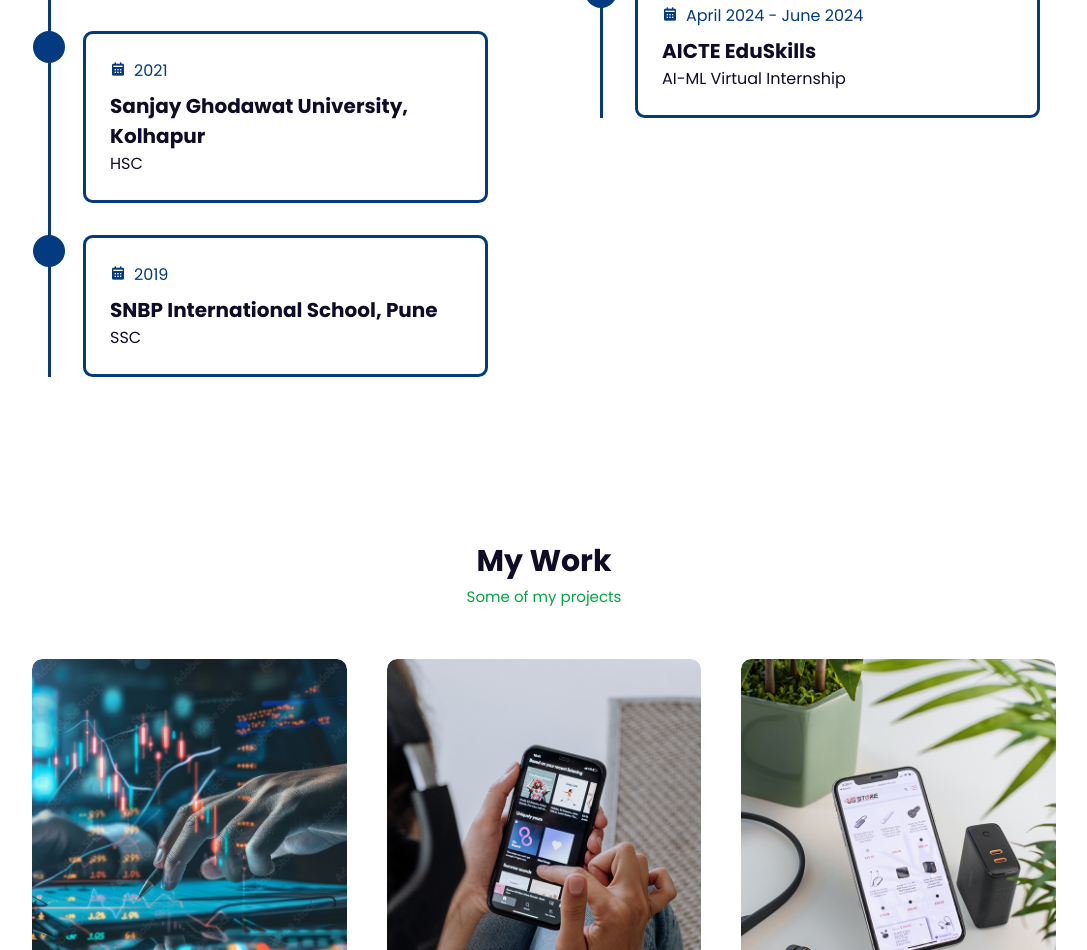
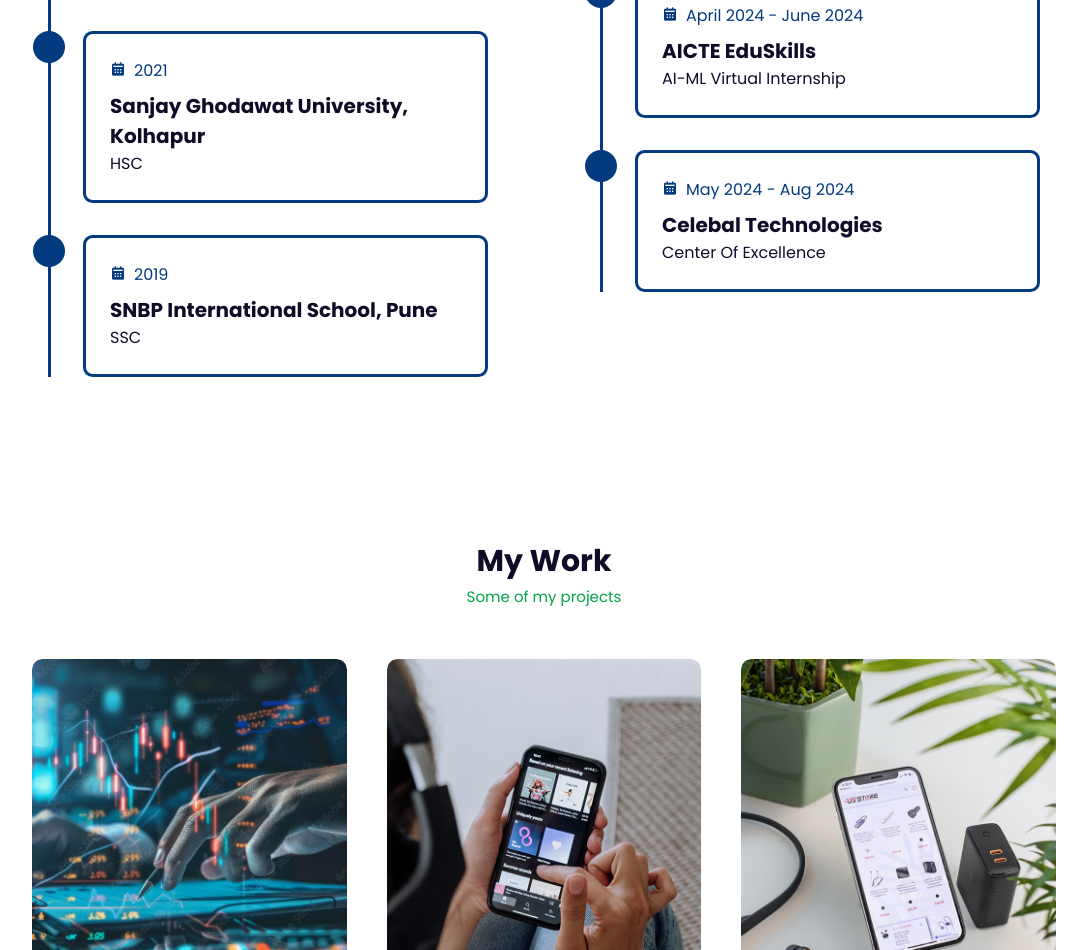
Before and after one commit to Hritikhalli/hritikhalli.github.io, a plain HTML site: page index.html in a window 1280 px wide. Shown: the part 2016-2966 px from the top of the page, without its empty margins (96-1183 px from the left). Drawn offline with nearby package versions, Linux system fonts and the light colour scheme.

Commit message:
Add files via upload

```diff
--- a/index.html
+++ b/index.html
@@ -202,6 +202,16 @@
                         </div>
                     </div>
 
+                    <div class="education-content">
+                        <div class="content">
+                            <div class="year">
+                                <i class='bx bxs-calendar'></i>May 2024 - Aug 2024
+                            </div>
+                            <h2>Celebal Technologies</h2>
+                            <h3>Center Of Excellence</h3>
+                        </div>
+                    </div>
+
                 </div>
             </div>
 
```
